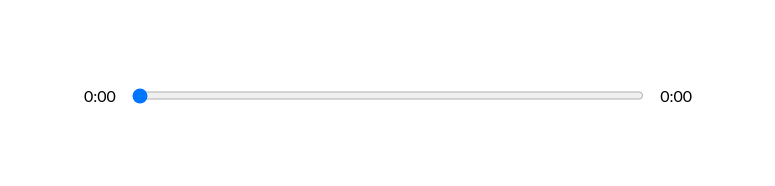
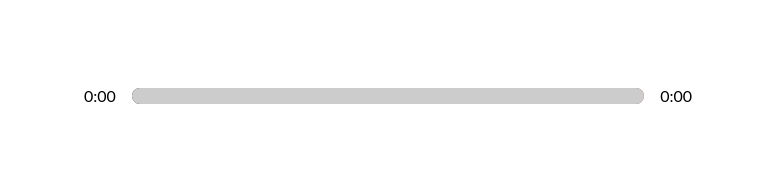
Before and after one commit to sospinai7/WebMusicPlayer, a React (Create React App) app: page / in a window 1280 px wide. Shown: the part 490-676 px from the top of the page, without its empty margins (252-1027 px from the left). Built offline with nearby package versions, Linux system fonts and the light colour scheme; the HTML template or start-up script is replaced by a standard one.

Commit message:
Customizing Our Input

```diff
--- a/src/App.js
+++ b/src/App.js
@@ -19,13 +19,24 @@
   const [songInfo, setSongInfo] = useState({
     currentTime: 0,
     duration: 0,
+    animationPercentage:0,
   });
   const [libraryStatus, setLibraryStatus] = useState(false);
   // e is for abstract the current time
   const timeUpdateHandler = (e) => {
     const current = e.target.currentTime;
     const duration = e.target.duration;
-    setSongInfo({...songInfo, currentTime: current, duration: duration});
+    //Calculate Percentage
+    const roundedCurrent = Math.round(current);
+    const roundedDuration = Math.round(duration);
+    const animation = Math.round((roundedCurrent / roundedDuration)*100);
+
+    setSongInfo({...songInfo,
+      currentTime: current,
+      duration: duration,
+      animationPercentage: animation
+    });
+
   };
 
   return (
--- a/src/components/Library.js
+++ b/src/components/Library.js
@@ -4,7 +4,6 @@
 const Library = ({songs, setCurrentSong, audioRef, isPlaying, setSongs, libraryStatus}) => {
     return(
         <div className={`library ${libraryStatus ? 'active-library' : ''}`}>
-
             <h2>Library</h2>
             <div className="library-songs">
                 {songs.map(song => (
--- a/src/components/Player.js
+++ b/src/components/Player.js
@@ -61,10 +61,15 @@
         playAudio(isPlaying, audioRef);
     }
 
+    //Add the styles
+    const trackAnim = {
+        transform: `translateX(${songInfo.animationPercentage}%)`
+    }
     return(
         <div className="player">
             <div className="time-control">
                 <p>{getTime(songInfo.currentTime)}</p>
+                <div style={{background: `linear-gradient(to right, ${currentSong.color[0]}, ${currentSong.color[1]})`}} className="track">
                     <input
                         min={0}
                         max={songInfo.duration || 0}
@@ -72,6 +77,8 @@
                         onChange={dragHandler}
                         type="range"
                     />
+                    <div style={trackAnim} className="animate-track"></div>
+                </div>
                 <p>{songInfo.duration ? getTime(songInfo.duration) : "0:00"}</p>
             </div>
             <div className="play-control">
@@ -87,7 +94,6 @@
                                 className="play"
                              />
                 }
-
                 <AiFillForward onClick={() => skipTrackHandler('skip-forward')} size="32px"/>
             </div>
         </div>
--- a/src/styles/_player.scss
+++ b/src/styles/_player.scss
@@ -9,9 +9,14 @@
 .time-control {
     width: 50%;
     display: flex;
+    align-items: center;
+    justify-content: center;
     input {
         width: 100%;
         padding: 1rem 0rem;
+        -webkit-appearance: none;
+        background: transparent;
+        cursor: pointer;
     }
     p {
         padding: 1rem;
@@ -28,3 +33,33 @@
         cursor: pointer;
     }
 }
+
+input[type="range"]:focus {
+    outline: none;
+}
+input[type="range"]::-webkit-slider-thumb {
+    -webkit-appearance: none;
+    height: 16px;
+    width: 16px;
+    background: black;
+}
+
+.track {
+    background: lightblue;
+    width: 100%;
+    height: 1rem;
+    position: relative;
+    border-radius: 1rem;
+    overflow: hidden;
+}
+
+.animate-track {
+    background:  rgb(204, 204, 204);
+    width: 100%;
+    height: 100%;
+    position: absolute;
+    top: 0;
+    left: 0;
+    transform: translateX(0%);
+    pointer-events: none;
+}
```
Lines whose indentation alone changed are shown as unchanged.
